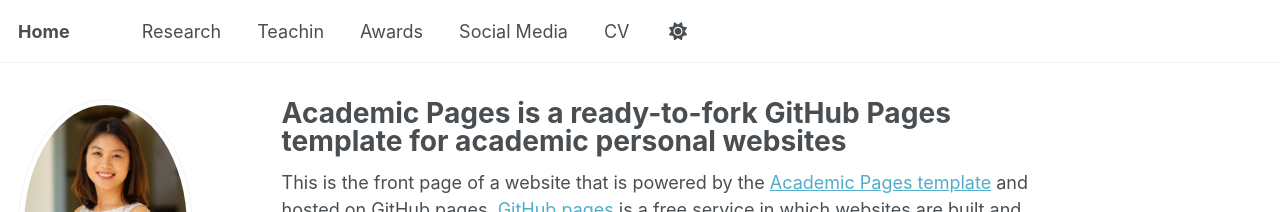
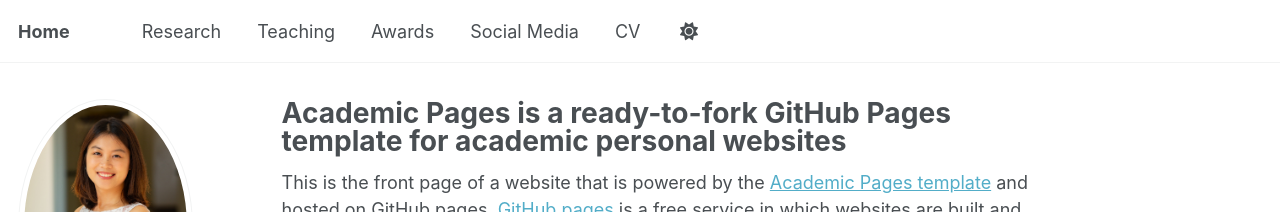
Before and after one commit to qxc2/katalia2, a Jekyll site: the page built from _pages/about.md, in a window 1280 px wide. Shown: the top 212 px of the page. Built offline with Jekyll 4.4.1, drawn with Linux system fonts in a browser that asks for light colours; a script that is not in the unit is left out.

Commit message:
Update navigation.yml

```diff
--- a/_data/navigation.yml
+++ b/_data/navigation.yml
@@ -10,8 +10,8 @@ main:
   - title: "Research"
     url: /research/
 
-  - title: "Teachin"
-    url: /teach/
+  - title: "Teaching"
+    url: /teaching/
 
   - title: "Awards"
     url: /awards/
```
